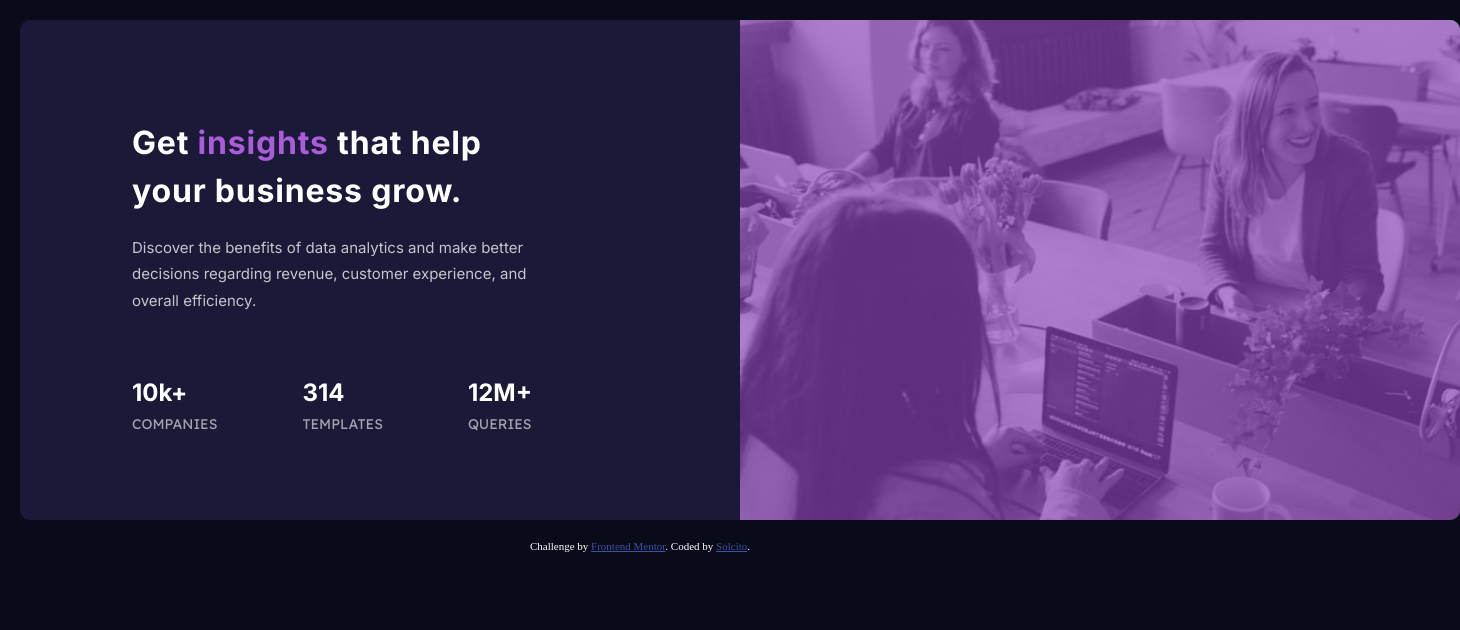
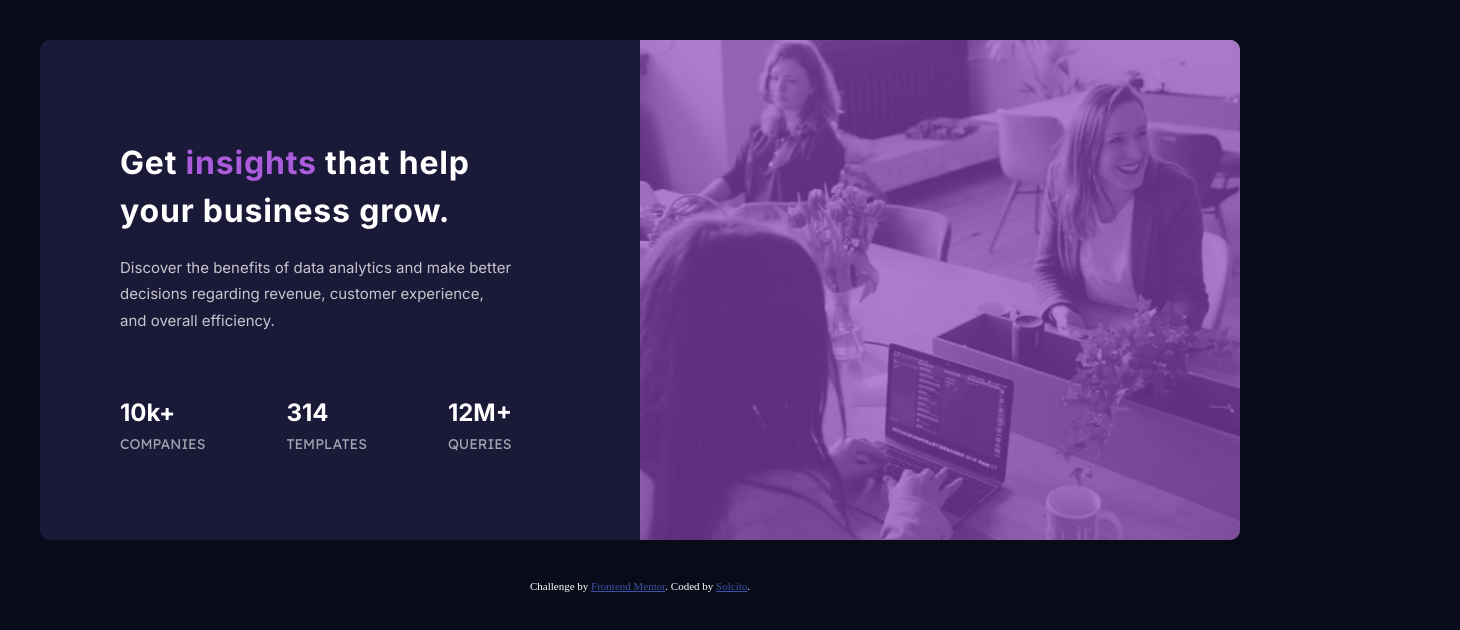
Before and after one commit to solch4/stats-preview-card-component, a website: page index.html in a window 1280 px wide. Shown: the whole page, 1460 px wide, since content can reach past the window. Drawn offline with Linux system fonts and the light colour scheme.

Commit message:
css updated

```diff
--- a/index.css
+++ b/index.css
@@ -32,14 +32,14 @@ img {
 }
 
 .card-container {
-  margin: 20px 20px;
+  margin: 40px auto;
   display: flex;
   flex-direction: column;
   text-align: center;
   min-width: 375px;
   width: 90%;
   /* width: 375px; */
-  max-width: 1440px;
+  max-width: 1200px;
   background-color: var(--dark-desaturated-blue);
   border-radius: 10px;
 }
@@ -114,7 +114,8 @@ img {
   }
   .card-body {
     width: 50%;
-    padding: 2rem 10rem 2rem 4rem;
+    padding: 2rem;
+    padding-right: 5rem;
   }
   .card-title {
     padding-inline: 3rem;
```
